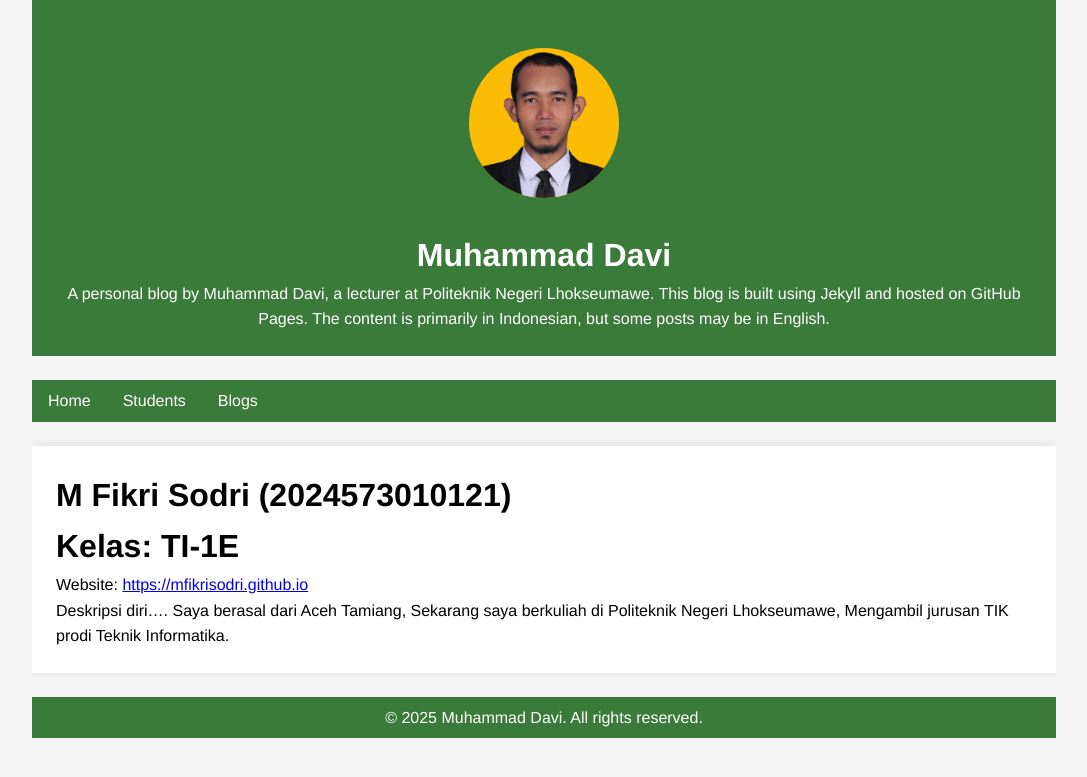
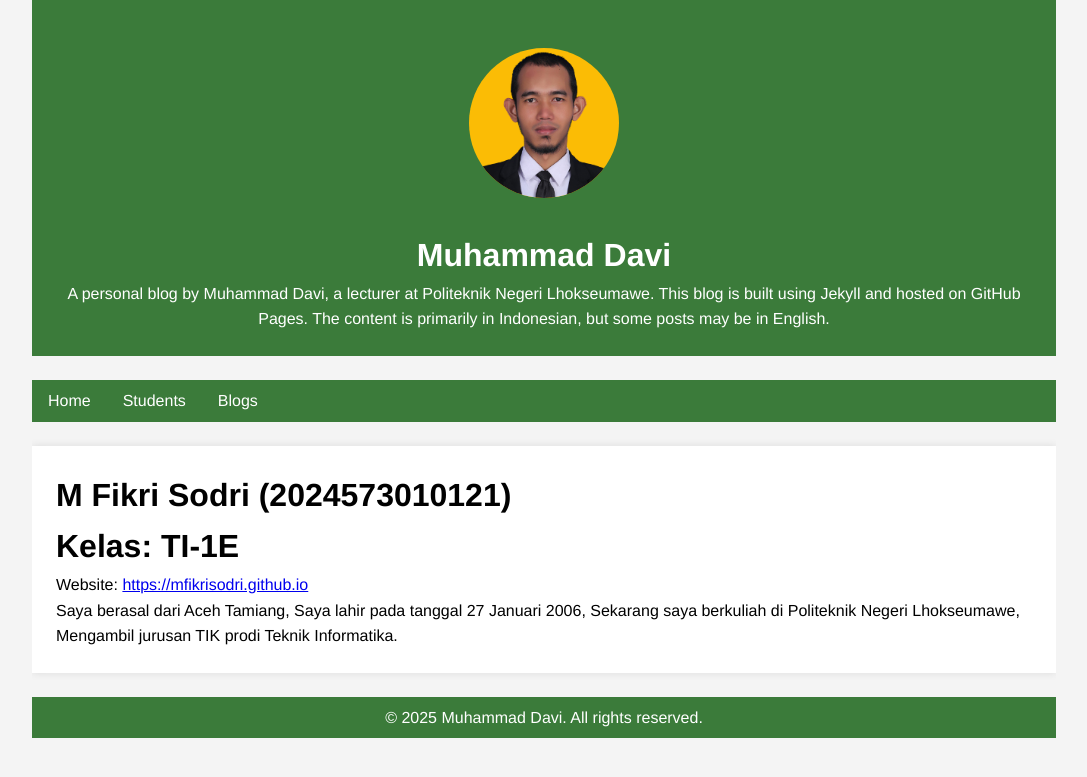
Before and after one commit to muhdavi-pnl/muhdavi-pnl.github.io, a Jekyll site: the page built from _students/Fikri.md, in a window 1280 px wide. Shown: the top 777 px of the page, without its empty margins (96-1183 px from the left). Built offline with Jekyll 4.4.1, drawn with Linux system fonts in a browser that asks for light colours.

Commit message:
Update Fikri.md

```diff
--- a/_students/Fikri.md
+++ b/_students/Fikri.md
@@ -6,4 +6,4 @@ nim: 2024573010121
 class: TI-1E
 website: https://mfikrisodri.github.io
 ---
-Deskripsi diri.... Saya berasal dari Aceh Tamiang, Sekarang saya berkuliah di Politeknik Negeri Lhokseumawe, Mengambil jurusan TIK prodi Teknik Informatika.
+Saya berasal dari Aceh Tamiang, Saya lahir pada tanggal 27 Januari 2006, Sekarang saya berkuliah di Politeknik Negeri Lhokseumawe, Mengambil jurusan TIK prodi Teknik Informatika.
```
